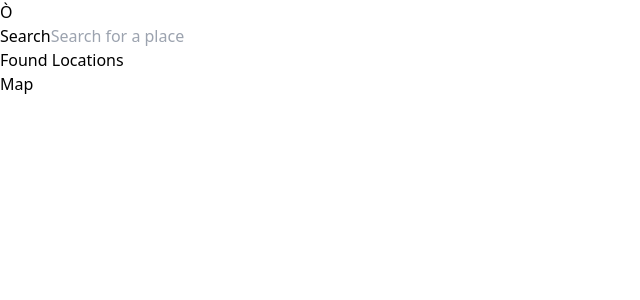
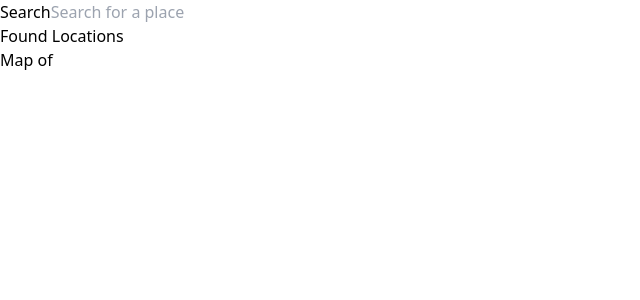
Before and after one commit to roryjarrard/react-location-search, a React (Vite) app: page / in a window 1280 px wide. Shown: the top 300 px of the page, without its empty margins (0-640 px from the left). Built offline with nearby package versions, Linux system fonts and the light colour scheme.

Commit message:
fix typings

```diff
--- a/src/api/Place.ts
+++ b/src/api/Place.ts
@@ -1,5 +1,5 @@
 export interface Place {
-    id: number;
+    id: string;
     name: string;
     longitude: number;
     latitude: number;
--- a/src/components/LocationSearch.tsx
+++ b/src/components/LocationSearch.tsx
@@ -18,7 +18,7 @@ export default function LocationSearch({ onPlaceClick }: LocationSearchProps) {
     };
 
     return (
-        <div>Ò
+        <div>
             <form onSubmit={handleSubmit}>
                 <label className="font-bold" htmlFor="term">Search</label>
                 <input className="border border-gray-300 rounded-md shadow-sm focus:border-indigo-500 px-4 py-2 w-full"
--- a/src/components/Map.tsx
+++ b/src/components/Map.tsx
@@ -5,5 +5,5 @@ interface MapProps {
 };
 
 export default function Map({ place }: MapProps) {
-    return <div>Map</div>
+    return <div>Map of {place?.name}</div>
 }
```
